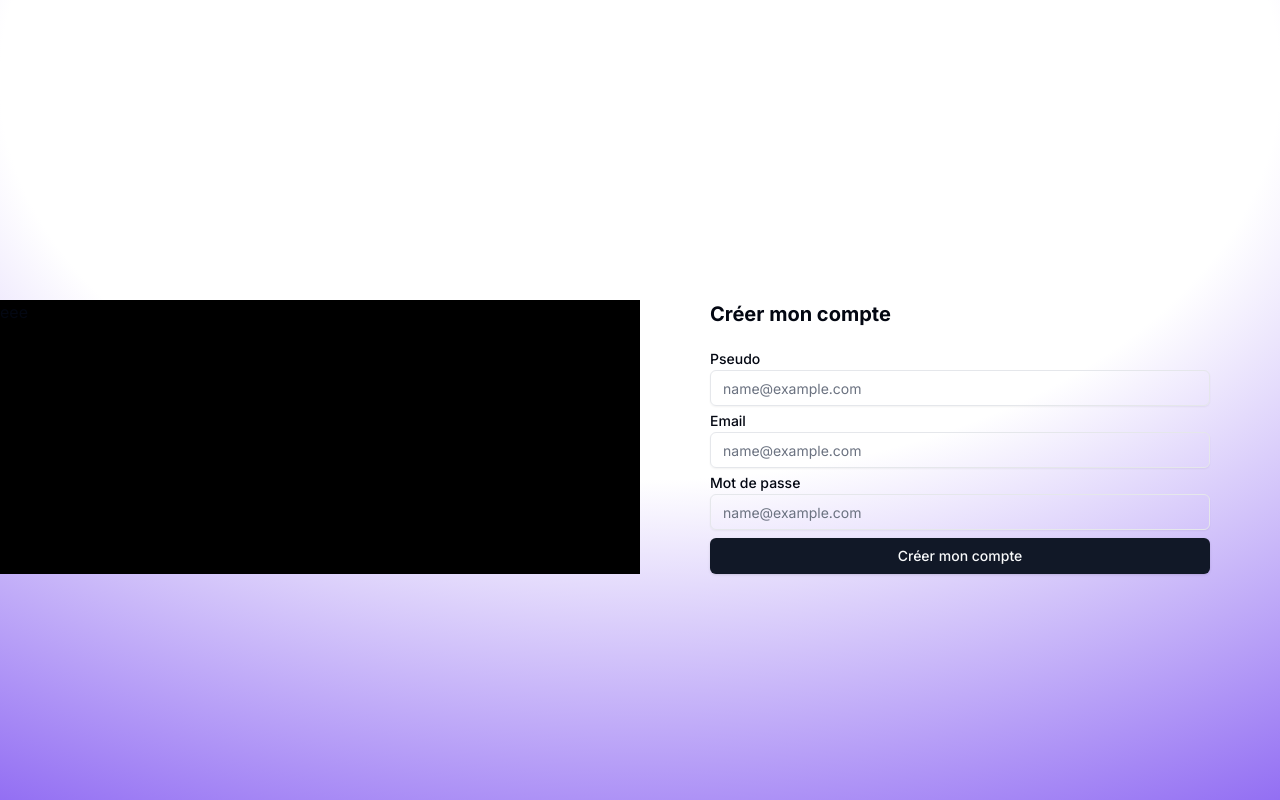
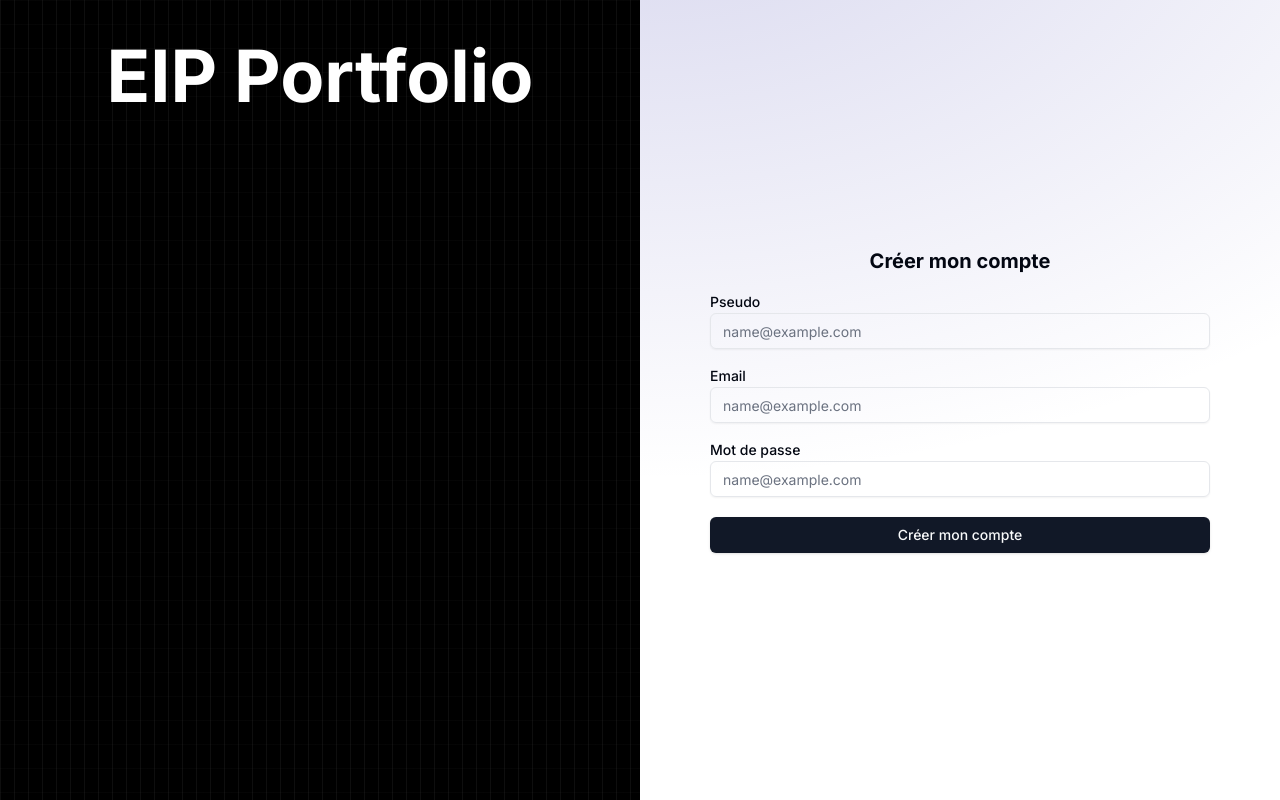
Before and after one commit to EtiamSani/PortfolioMonitor-Front-end, a Next.js app: page / in a window 1280 px wide. Built offline with nearby package versions, Linux system fonts and the light colour scheme.

Commit message:
user signup form, styling form

```diff
--- a/app/page.tsx
+++ b/app/page.tsx
@@ -1,12 +1,12 @@
-import UsersLoginForm from '@/components/usersLogin/UsersLoginForm'
+import UsersSignUpForm from '@/components/usersSignup/UsersSignUpForm'
 import Image from 'next/image'
 
 export default function Home() {
   return (
     <main>
       {/* https://bg.ibelick.com/ */}
-      <div className="absolute inset-0 -z-10 h-full w-full bg-white [background:radial-gradient(125%_125%_at_50%_10%,#fff_40%,#63e_100%)]">
-      <UsersLoginForm/>
+      <div className="absolute top-0 z-[-2] h-screen w-screen bg-white bg-[radial-gradient(ellipse_80%_80%_at_50%_-20%,rgba(120,119,198,0.3),rgba(255,255,255,0))]">
+      <UsersSignUpForm/>
       </div>
     </main>
   )
--- a/components/usersLogin/UsersLoginForm.tsx
+++ b/components/usersSignup/UsersSignUpForm.tsx
@@ -1,16 +1,10 @@
 "use client"
 import React, { useState } from 'react'
-import {
-    Card,
-    CardContent,
-    CardFooter,
-    CardHeader,
-    CardTitle,
-  } from "@/components/ui/card"
+import { ReloadIcon } from "@radix-ui/react-icons"
   import { Input } from "@/components/ui/input"
   import { Label } from "@/components/ui/label"
   import { Button } from '../ui/button'
-  import { PiSignInBold } from 'react-icons/pi'
+
 
 
 const UsersLoginForm = ({ className, ...props }:any) => {
@@ -26,15 +20,22 @@ const UsersLoginForm = ({ className, ...props }:any) => {
   }
 
     return (
-        <div className='grid lg:grid-cols-2 justify-items-center mt-[300px]'>
-            <div className='bg-black w-full hidden lg:block'>
-                eee
+        <div className='grid lg:grid-cols-2 justify-items-center mt-[300px] sm:mt-0'>
+            <div className='bg-black w-full hidden lg:block lg:h-screen'>
+            <div className="relative h-full w-full bg-black">
+              <div className="absolute bottom-0 left-0 right-0 top-0 bg-[linear-gradient(to_right,#4f4f4f2e_1px,transparent_1px),linear-gradient(to_bottom,#8080800a_1px,transparent_1px)] bg-[size:14px_24px]">
+              <h1 className='text-white grid justify-items-center text-7xl font-bold text-center mt-10'>EIP Portfolio</h1>
+              </div>
+              <div className="absolute left-0 right-0 top-[-10%] rounded-full bg-[radial-gradient(circle_400px_at_50%_300px,#fbfbfb36,#000)]">
+
+              </div>
+              </div>
             </div>
 
-        <div className="grid gap-6 lg:w-[500px]">
-            <h2 className='font-bold text-xl'>Créer mon compte</h2>
+        <div className="grid gap-6 lg:w-[500px] m-auto">
           <form onSubmit={onSubmit}>
-            <div className="grid gap-2">
+            <div className="grid gap-5">
+            <h2 className='font-bold text-xl m-auto'>Créer mon compte</h2>
               <div className="grid gap-1">
                 <Label className="" htmlFor="email">
                   Pseudo
@@ -79,7 +80,7 @@ const UsersLoginForm = ({ className, ...props }:any) => {
               </div>
               <Button disabled={isLoading}>
                 {isLoading && (
-                  <p>icon</p>
+                  <ReloadIcon className="mr-2 h-4 w-4 animate-spin" />
                 )}
                 Créer mon compte
               </Button>
```
